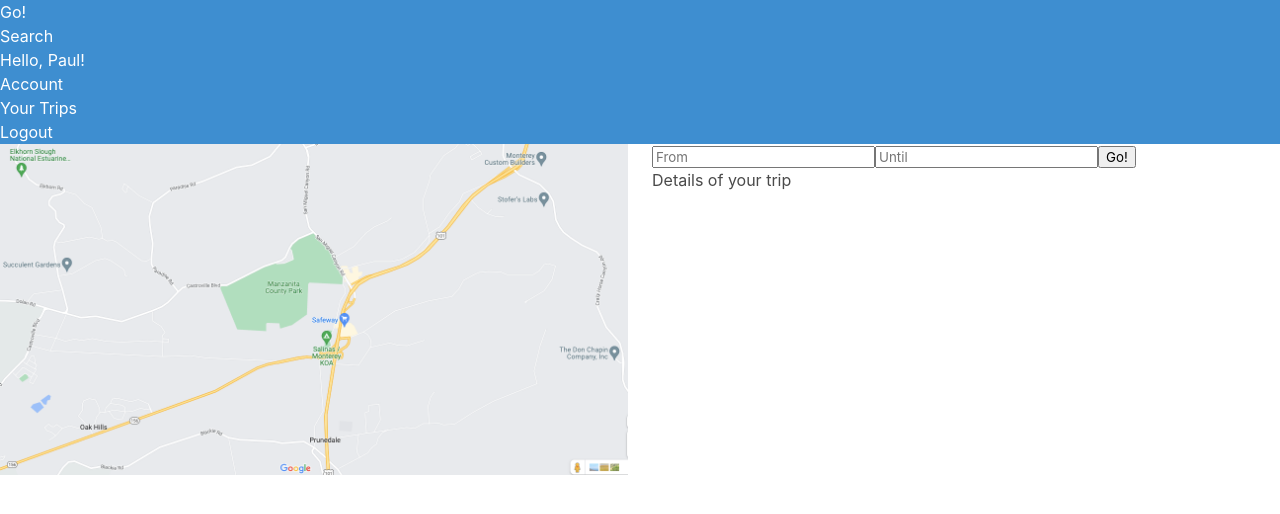
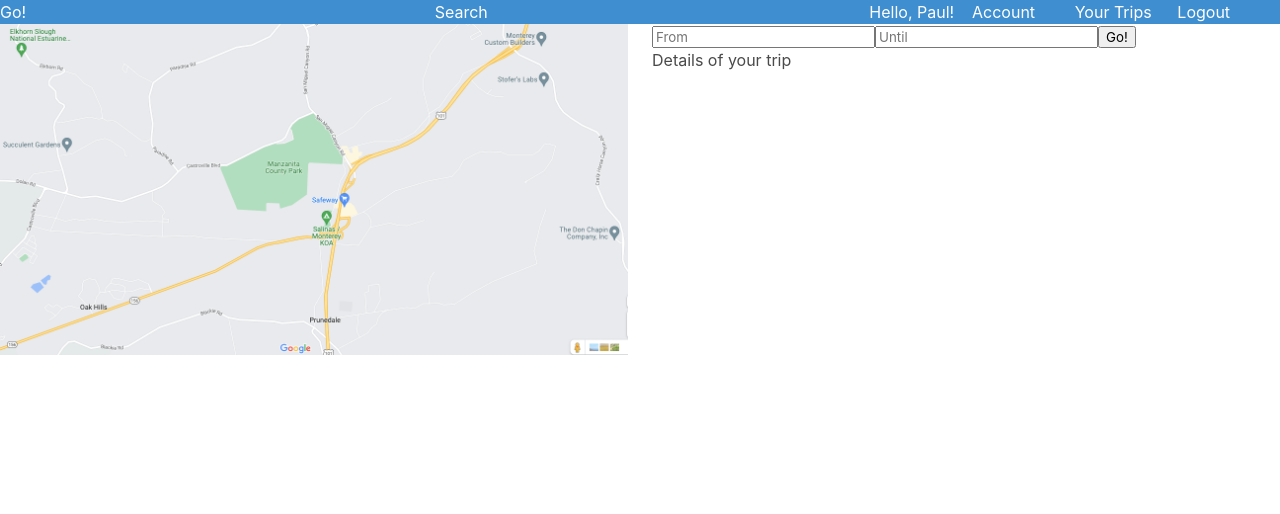
Before and after one commit to paulkasidit/go, a React (Create React App) app: page / in a window 1280 px wide. Shown: the top 514 px of the page. Built offline with nearby package versions, Linux system fonts and the light colour scheme.

Commit message:
working on header

```diff
--- a/src/components/App.js
+++ b/src/components/App.js
@@ -7,7 +7,7 @@ import 'bulma/css/bulma.min.css';
 function App(){
   return(
     <React.Fragment>
-      <section class = "hero is-info">
+      <section class = "hero is-info is-large">
         <HeaderControl/>
       </section>
       <div class = "webContainer">
--- a/src/components/Header/AccountInfo.js
+++ b/src/components/Header/AccountInfo.js
@@ -4,12 +4,20 @@ import "./Header.css";
 function AccountInfo() {
   return (
     <React.Fragment>
-      <ul>
-        <li>Hello, Paul!</li>
-        <li>Account</li>
-        <li>Your Trips</li>
-        <li>Logout</li>
-      </ul>
+      <div class = "columns is-gapless">
+        <div class = "column">
+          <p>Hello, Paul!</p>
+        </div>
+        <div class = "column">
+          <p>Account</p>
+        </div>
+        <div class = "column">
+          <p>Your Trips</p>
+        </div>
+        <div class = "column">
+          <p>Logout</p>
+        </div>
+    </div>
     </React.Fragment>
   )
 }
--- a/src/components/HeaderControl.js
+++ b/src/components/HeaderControl.js
@@ -9,9 +9,17 @@ class HeaderControl extends React.Component {
   render(){
     return(
       <React.Fragment>
-        <Navbar/>
-        <SearchBar/>
-        <AccountInfo/>
+        <div class = "columns is-wide">
+          <div class = "column">
+            <Navbar/>
+          </div>
+          <div class = "column">
+            <SearchBar/>
+          </div>
+          <div class = "column">
+            <AccountInfo/>
+          </div>
+        </div>
       </React.Fragment>
     )
   }
```
